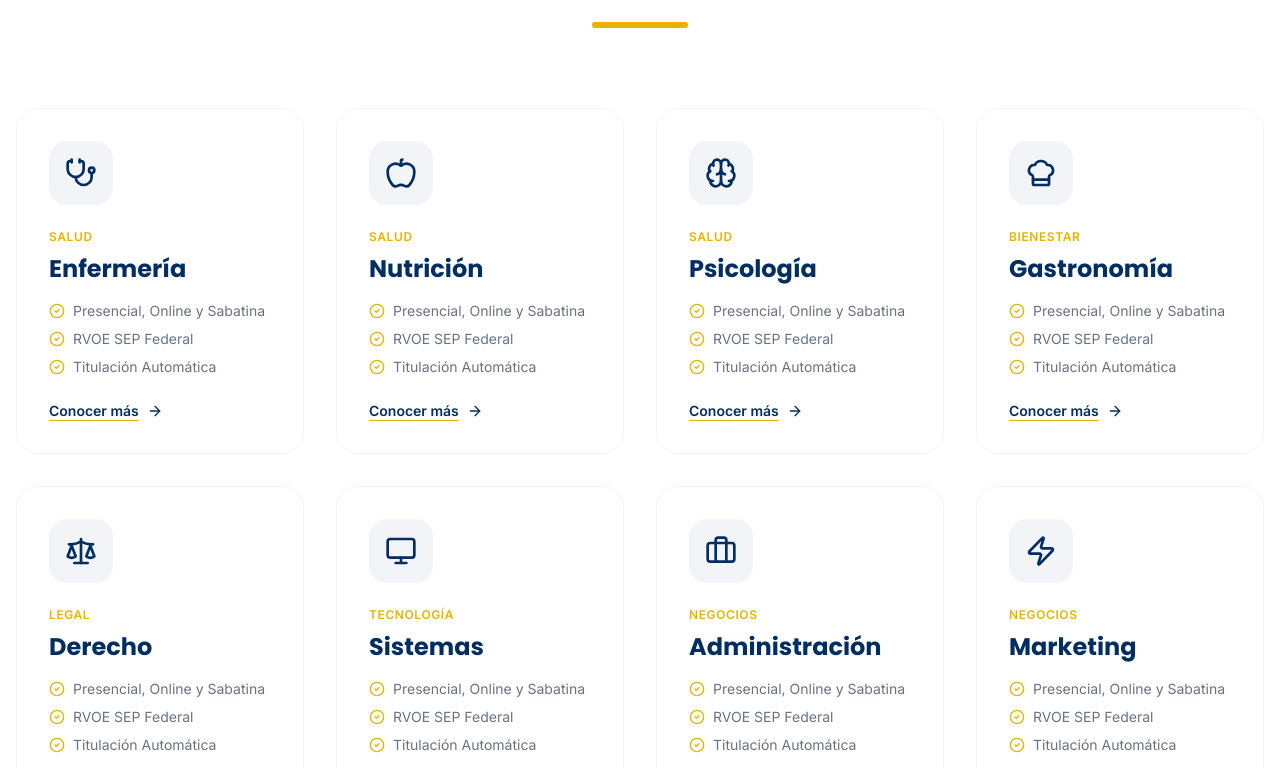
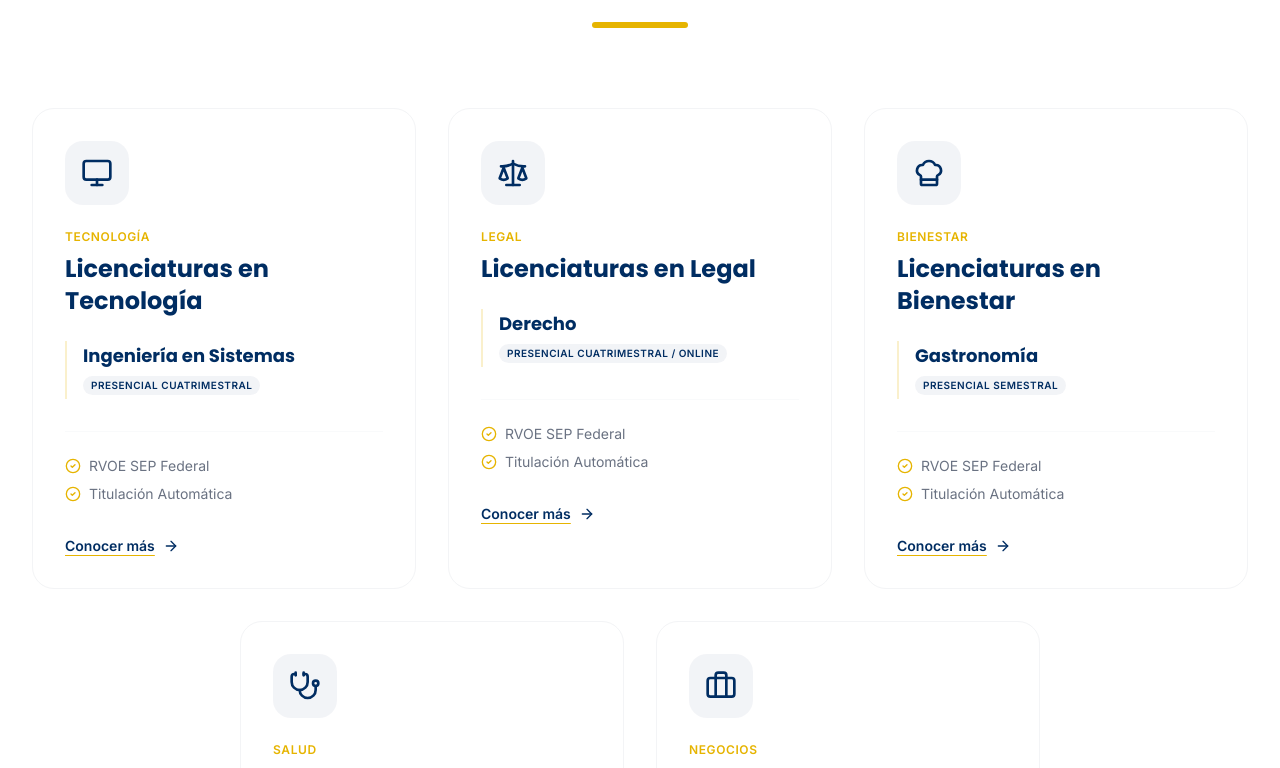
Before and after one commit to LEANDRO140514/universidad-latino-landing, a Next.js app: page / in a window 1280 px wide. Shown: the part 894-1662 px from the top of the page. Built offline with nearby package versions, Linux system fonts and the light colour scheme.

Commit message:
Auto-sync after agent response

```diff
--- a/src/app/page.tsx
+++ b/src/app/page.tsx
@@ -4,15 +4,47 @@ import { Header } from "@/components/Header";
 import { TypebotChat } from "@/components/TypebotChat";
 import { Sparkles, Target, Smartphone, Zap, Stethoscope, Apple, Brain, ChefHat, Scale, Monitor, Briefcase, GraduationCap, ArrowRight, CheckCircle2, Clock } from "lucide-react";
 
-const CAREERS = [
-  { name: "Enfermería", icon: Stethoscope, sector: "Salud" },
-  { name: "Nutrición", icon: Apple, sector: "Salud" },
-  { name: "Psicología", icon: Brain, sector: "Salud" },
-  { name: "Gastronomía", icon: ChefHat, sector: "Bienestar" },
-  { name: "Derecho", icon: Scale, sector: "Legal" },
-  { name: "Sistemas", icon: Monitor, sector: "Tecnología" },
-  { name: "Administración", icon: Briefcase, sector: "Negocios" },
-  { name: "Marketing", icon: Zap, sector: "Negocios" },
+const CAREER_GROUPS = [
+  {
+    sector: "Tecnología",
+    icon: Monitor,
+    careers: [
+      { name: "Ingeniería en Sistemas", modality: "Presencial Cuatrimestral" }
+    ]
+  },
+  {
+    sector: "Legal",
+    icon: Scale,
+    careers: [
+      { name: "Derecho", modality: "Presencial Cuatrimestral / Online" }
+    ]
+  },
+  {
+    sector: "Bienestar",
+    icon: ChefHat,
+    careers: [
+      { name: "Gastronomía", modality: "Presencial Semestral" }
+    ]
+  },
+  {
+    sector: "Salud",
+    icon: Stethoscope,
+    careers: [
+      { name: "Enfermería", modality: "Presencial Semestral" },
+      { name: "Nutrición", modality: "Presencial Semestral" },
+      { name: "Psicología", modality: "Presencial Semestral" }
+    ]
+  },
+  {
+    sector: "Negocios",
+    icon: Briefcase,
+    careers: [
+      { name: "Ventas y Mercadotecnia", modality: "Presencial Cuatrimestral / Online" },
+      { name: "Negocios Internacionales", modality: "Presencial Cuatrimestral" },
+      { name: "Administración", modality: "Sabatina" },
+      { name: "Administración y Desarrollo Empresarial", modality: "Online" }
+    ]
+  },
 ];
 
 export default function Home() {
@@ -78,21 +110,32 @@ export default function Home() {
             <div className="w-24 h-1.5 bg-[#E6B400] mx-auto rounded-full" />
           </div>
 
-          <div className="grid sm:grid-cols-2 lg:grid-cols-4 gap-8">
-            {CAREERS.map((career, i) => (
+          <div className="flex flex-wrap justify-center gap-8">
+            {CAREER_GROUPS.map((group, i) => (
               <div
                 key={i}
-                className="group p-8 bg-white rounded-3xl border border-gray-100 hover:border-[#002D62]/20 hover:shadow-2xl hover:shadow-[#002D62]/5 transition-all duration-500"
+                className="w-full md:w-[calc(50%-1rem)] lg:w-[calc(33.333%-2rem)] group p-8 bg-white rounded-3xl border border-gray-100 hover:border-[#002D62]/20 hover:shadow-2xl hover:shadow-[#002D62]/5 transition-all duration-500"
               >
                 <div className="w-16 h-16 bg-[#002D62]/5 rounded-2xl flex items-center justify-center mb-6 group-hover:bg-[#002D62] transition-colors duration-500">
-                  <career.icon className="w-8 h-8 text-[#002D62] group-hover:text-white transition-colors duration-500" />
+                  <group.icon className="w-8 h-8 text-[#002D62] group-hover:text-white transition-colors duration-500" />
                 </div>
-                <p className="text-xs font-bold text-[#E6B400] uppercase tracking-wider mb-2">{career.sector}</p>
-                <h3 className="text-2xl font-bold text-[#002D62] mb-4">{career.name}</h3>
-                <ul className="space-y-2 mb-6">
-                  <li className="flex items-center gap-2 text-sm text-gray-500">
-                    <CheckCircle2 className="w-4 h-4 text-[#E6B400]" /> Presencial, Online y Sabatina
-                  </li>
+                <p className="text-xs font-bold text-[#E6B400] uppercase tracking-wider mb-2">{group.sector}</p>
+                <h3 className="text-2xl font-bold text-[#002D62] mb-6">Licenciaturas en {group.sector}</h3>
+
+                <div className="space-y-6">
+                  {group.careers.map((career, j) => (
+                    <div key={j} className="space-y-2 border-l-2 border-[#E6B400]/20 pl-4 py-1">
+                      <h4 className="text-lg font-bold text-[#002D62] leading-tight">{career.name}</h4>
+                      <div className="flex flex-wrap gap-2">
+                        <span className="text-[10px] bg-[#002D62]/5 text-[#002D62] px-2 py-0.5 rounded-full font-bold uppercase tracking-wider">
+                          {career.modality}
+                        </span>
+                      </div>
+                    </div>
+                  ))}
+                </div>
+
+                <ul className="mt-8 space-y-2 mb-8 pt-6 border-t border-gray-50">
                   <li className="flex items-center gap-2 text-sm text-gray-500">
                     <CheckCircle2 className="w-4 h-4 text-[#E6B400]" /> RVOE SEP Federal
                   </li>
@@ -100,6 +143,7 @@ export default function Home() {
                     <CheckCircle2 className="w-4 h-4 text-[#E6B400]" /> Titulación Automática
                   </li>
                 </ul>
+
                 <button
                   onClick={scrollToChat}
                   className="text-[#002D62] font-bold text-sm flex items-center gap-2 hover:translate-x-2 transition-transform underline decoration-[#E6B400] underline-offset-4"
```
